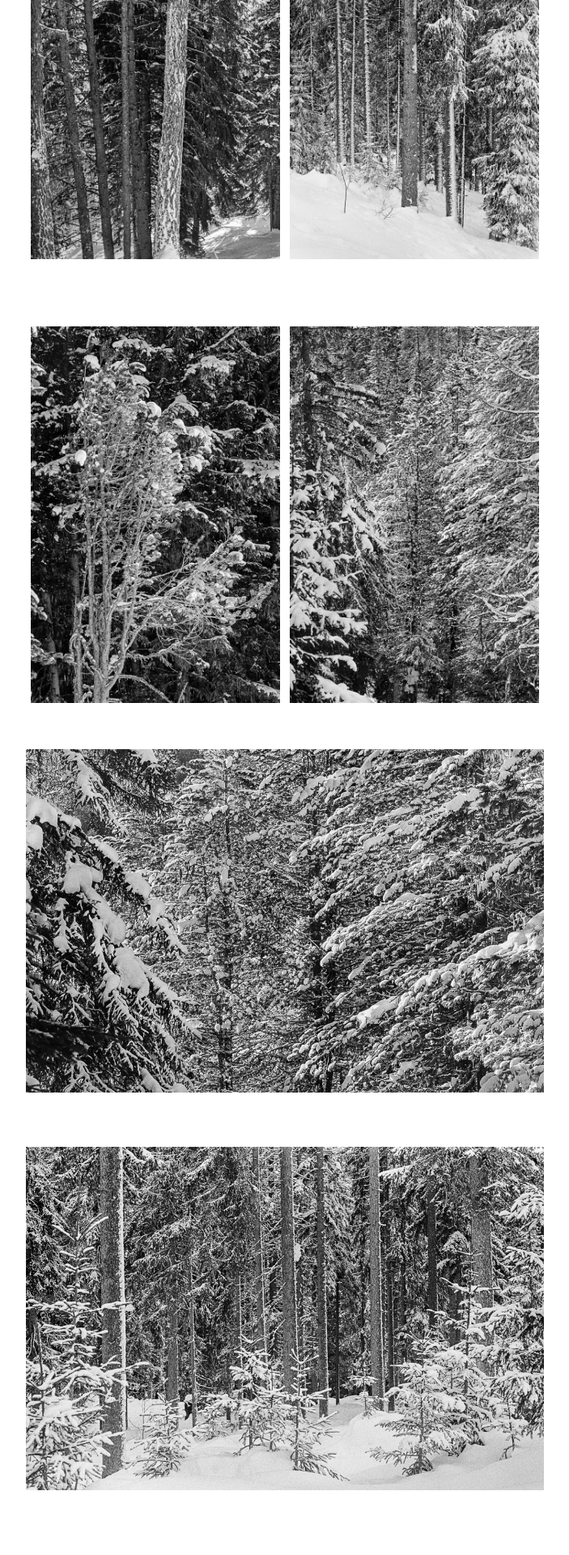
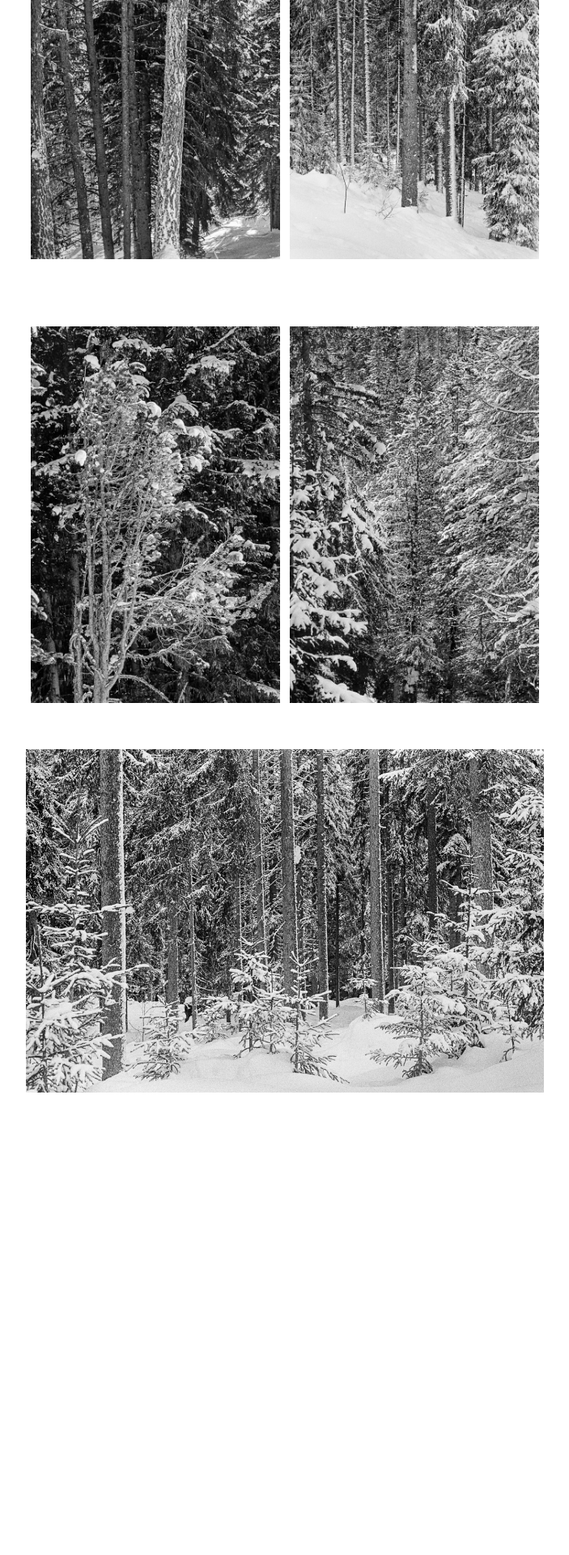
Before and after one commit to lucabutikofer/Photography, a Jekyll site: the page built from conifers.md, in a window 1280 px wide. Shown: the part 1280-3200 px from the top of the page at 81% size, without its empty margins (288-991 px from the left). Built offline with Jekyll 4.4.1, drawn with Linux system fonts in a browser that asks for light colours; after the commit the page ends 2709 px from its top, so only the background shows below that.

Commit message:
Update conifers.md

```diff
--- a/conifers.md
+++ b/conifers.md
@@ -20,8 +20,4 @@ category: gallery
 |![](/fig_conifers/Image-6.jpg) | ![](/fig_conifers/Image-7.jpg)|
 |||
 
-![](/fig_conifers/Image-8.jpg)
-\
-\
-\
 ![](/fig_conifers/Image-9.jpg)
```
